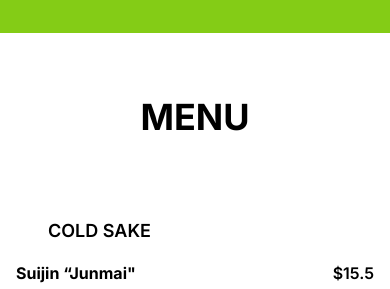
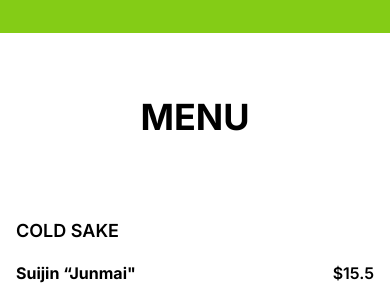
Before and after one commit to wjaqbo/wjaqbo.github.io, a Next.js app: page / in a window 390 px wide. Shown: the part 2260-2549 px from the top of the page. Built offline with nearby package versions, Linux system fonts and the light colour scheme.

Commit message:
Fix alignment

```diff
--- a/src/components/Menu.tsx
+++ b/src/components/Menu.tsx
@@ -11,7 +11,7 @@ export default function Menu() {
           <li key={category.categoryId}>
             <h3
               id={category.categoryId.toString()}
-              className="pl-12 pt-20 text-lg font-semibold uppercase dark:text-white"
+              className="pl-4 pt-20 text-lg font-semibold uppercase dark:text-white lg:pl-12"
             >
               {category.title}
             </h3>
```
